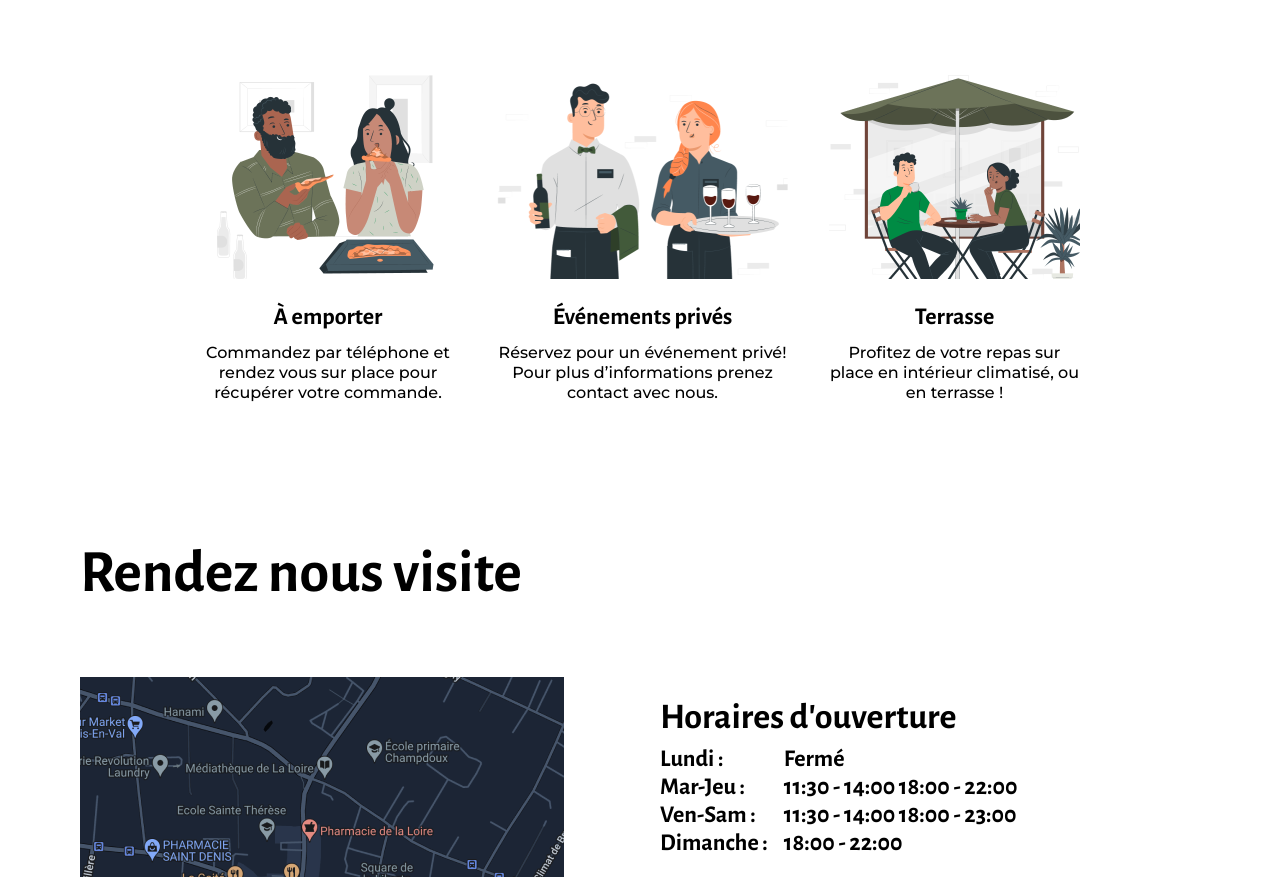
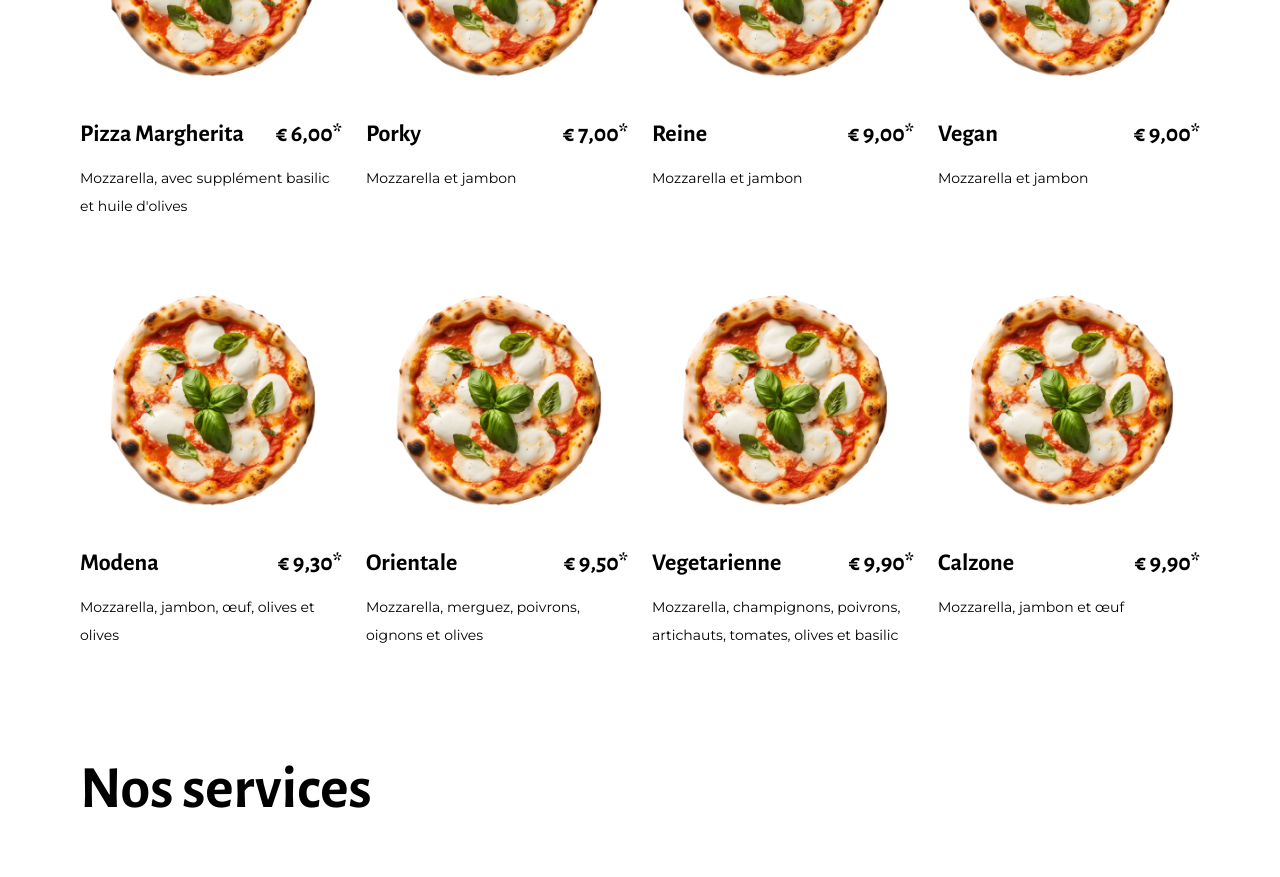
Before and after one commit to gregorischultz/dyonis-pizza, a React (Vite) app: page / in a window 1280 px wide. Shown: the part 1140-2017 px from the top of the page. Built offline with nearby package versions, Linux system fonts and the light colour scheme.

Commit message:
structure of the menu section of the home page done, the product card still needs to be aligned

```diff
--- a/src/componentes/CardProduct.jsx
+++ b/src/componentes/CardProduct.jsx
@@ -6,26 +6,26 @@ import PropTypes from 'prop-types';
 
 
 
-const CardProduct = ({ image, name, price, ingredients }) => {
+const CardProduct = ({ image, name, price, description }) => {
     return (
-        <div className="w-full h-full flex flex-col justify-start items-center gap-4">
+        <div className="flex flex-col justify-start items-center gap-4 h-[405px] flex-1">
             <img src={image} alt={`${name} Card`} />
             <div className="self-stretch flex justify-between items-start">
                 <h3 className="p1">{name}</h3>
                 <p className="p1">{price}</p>
             </div>
             <p className="self-stretch text-black text-sm font-montserrat font-normal leading-7 break-words">
-                {ingredients}
+                {description}
             </p>
         </div>
     );
 };
 
-CardPizza.propTypes = {
+CardProduct.propTypes = {
     image: PropTypes.string.isRequired,
     name: PropTypes.string.isRequired,
     price: PropTypes.string.isRequired,
-    ingredients: PropTypes.string.isRequired
+    description: PropTypes.string.isRequired
 };
 
 export default CardProduct;
--- a/src/componentes/CarteSection.jsx
+++ b/src/componentes/CarteSection.jsx
@@ -1,31 +1,85 @@
 /*Componente da page Home.jsx*/
 
-import React from "react";
-import pizzaCard from '../assets/pizzaCard.png'
+import React, { useState } from "react";
+import pizzaCard from '../assets/pizzaCard.png';
+import CardProduct from '../componentes/CardProduct';
+
+
+const products = {
+    pizzas: [
+        { id: 1, image:  pizzaCard , name: 'Pizza Margherita', price: '€ 6,00*', description: "Mozzarella, avec supplément basilic et huile d'olives" },
+        { id: 2, image:  pizzaCard , name: 'Porky', price: '€ 7,00*', description: "Mozzarella et jambon" },
+        { id: 3, image:  pizzaCard , name: 'Reine', price: '€ 9,00*', description: "Mozzarella et jambon" },
+        { id: 4, image:  pizzaCard , name: 'Vegan', price: '€ 9,00*', description: "Mozzarella et jambon" },
+        { id: 5, image:  pizzaCard , name: 'Modena', price: '€ 9,30*', description: "Mozzarella, jambon, œuf, olives et olives" },
+        { id: 6, image:  pizzaCard , name: 'Orientale', price: '€ 9,50*', description: "Mozzarella, merguez, poivrons, oignons et olives" },
+        { id: 7, image:  pizzaCard , name: 'Vegetarienne', price: '€ 9,90*', description: "Mozzarella, champignons, poivrons, artichauts, tomates, olives et basilic" },
+        { id: 8, image:  pizzaCard , name: 'Calzone', price: '€ 9,90*', description: "Mozzarella, jambon et œuf" },
+    ],
+    boissons: [
+        { id: 1, image: '', name: 'Badoit', price: '€ 1,50', description: "50CL" },
+        { id: 2, image: '', name: 'Coca', price: '€ 1,70', description: "33CL" },
+        { id: 3, image: '', name: 'Fanta', price: '€ 1,70', description: "33CL" },
+        { id: 4, image: '', name: 'Oasis', price: '€ 1,70', description: "33CL" },
+        { id: 5, image: '', name: 'Sprite', price: '€ 1,70', description: "33CL" },
+        { id: 6, image: '', name: 'Orangina', price: '€ 1,70', description: "33CL" },
+        { id: 7, image: '', name: 'Schwepps', price: '€ 1,70', description: "33CL" },
+        { id: 8, image: '', name: 'Red Bull', price: '€ 2,00', description: "" },
+    ],
+    desserts: [
+        { id: 1, image: '', name: 'Panini Nutella', price: '€ 3,50', description: "" },
+        { id: 2, image: '', name: 'Panini Nutella et Banane', price: '€ 4,20', description: "" },
+        { id: 3, image: '', name: 'Pom Potes', price: '€ 1,0', description: "" },
+        { id: 4, image: '', name: 'Glace Haagen Dazs', price: '€ 3,00', description: "" },
+        { id: 5, image: '', name: 'Mister Freez', price: '€ 1,00', description: "" },
+        { id: 6, image: '', name: 'Glace en Cone', price: '€ 2,50', description: "" },
+    ],
+    snacks: [
+        { id: 1, image: '', name: 'Desperados', price: '€ 3,00', description: "33CL" },
+        { id: 2, image: '', name: 'Desperados', price: '€ 5,00', description: "1 Litre" },
+        { id: 3, image: '', name: 'Super Bock', price: '€ 2,00', description: "25CL" },
+        { id: 4, image: '', name: 'Leffe', price: '€ 2,50', description: "33CL" },
+        { id: 5, image: '', name: 'Vin Rouge', price: '€ 10', description: "75CL" },
+        { id: 6, image: '', name: 'Vin Rose', price: '€ 10', description: "75CL" },
+        { id: 7, image: '', name: 'Vin Blanc', price: '€ 10', description: "75CL" },
+    ],
+};
 
 function CarteSection() {
+    const [category, setCategory] = useState('pizzas');
+
+    const renderProducts = () => {
+        return products[category].map(products => (
+            <CardProduct
+                key={products.id}
+                image={products.image}
+                name={products.name}
+                price={products.price}
+                description={products.description}
+            />
+        ))
+    }
+
     return (
         <div className="h-full w-full px-20 py-10 flex flex-col justify-center items-end gap-10">
             <h1 className="self-stretch text-center text-black text-[64px] font-alegreyaSans font-bold leadind-[64px] break-words">Carte</h1>
             <h4 className="p">Découvrez nos pizzas base crème ou sauce tomate ainsi que nos paninis ! </h4>
             <div className="self-stretch flex justify-center items-start gap-8">
                 <div className="div-button">
-                    <button className="button">Snacks</button>
+                    <button onClick={() => setCategory('snacks')} className="button">Snacks</button>
                 </div>
                 <div className="div-button">
-                    <button className="button">Pizza</button>
+                    <button onClick={() => setCategory('pizzas')} className="button">Pizza</button>
                 </div>
                 <div className="div-button">
-                    <button className="button">Desserts</button>
+                    <button onClick={() => setCategory('desserts')} className="button">Desserts</button>
                 </div>
                 <div className="div-button">
-                    <button className="button">Boissons</button>
+                    <button onClick={() => setCategory('boissons')} className="button">Boissons</button>
                 </div>
             </div>
-            <div>
-                <div>
-
-                </div>
+            <div className="self-stretch grid grid-cols-1 gap-6 md:grid-cols-2 lg:grid-cols-4">
+                {renderProducts()}
             </div>
         </div>
     )
```
